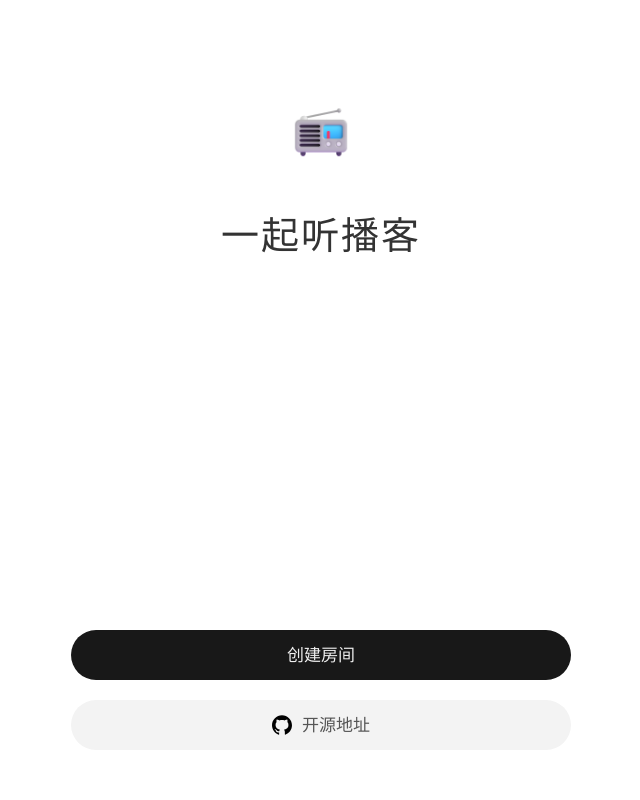
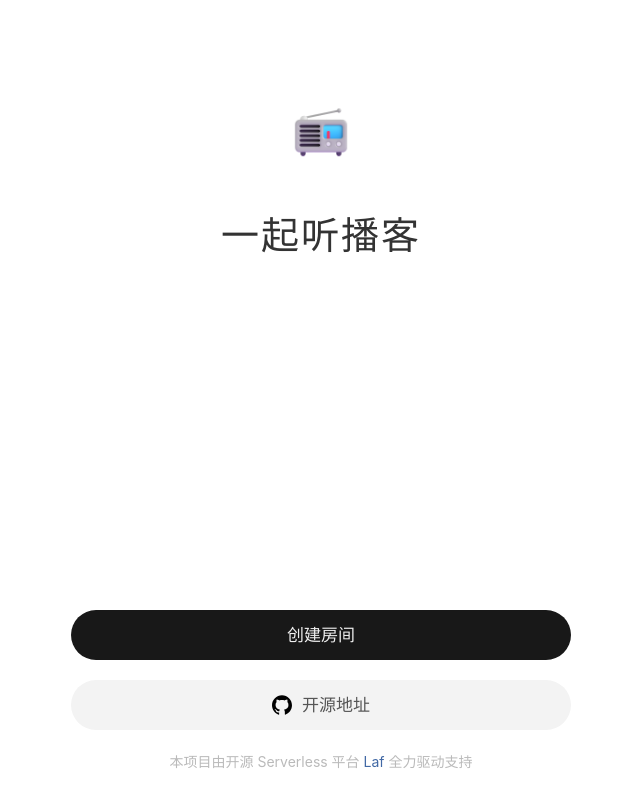
Before and after one commit to yenche123/podcast-together, a Vue app: page / in a window 1280 px wide. Shown: the whole page, without its empty margins (319-959 px from the left). Built offline with nearby package versions, Linux system fonts and the light colour scheme; no server answers.

Commit message:
thaks for laf

```diff
--- a/src/views/index-page/index-page.vue
+++ b/src/views/index-page/index-page.vue
@@ -41,6 +41,9 @@ const onTapCreateBtn = (e: Event) => {
         </div>
       </a>
 
+      <p class="page-btns-p">
+        本项目由开源 Serverless 平台 <a class="pbp-a" href="https://www.lafyun.com/" target="_blank">Laf</a> 全力驱动支持
+      </p>
     </div>
   </div>
 
@@ -48,6 +51,7 @@ const onTapCreateBtn = (e: Event) => {
 
 <style scoped lang="scss" >
 .page {
+  min-height: calc(100vh - 190px);
 
   .page-container {
 
@@ -73,6 +77,8 @@ const onTapCreateBtn = (e: Event) => {
 }
 
 .page-btns-container {
+  min-height: 170px;
+  padding-bottom: 20px;
 
   .page-btns {
 
@@ -91,6 +97,7 @@ const onTapCreateBtn = (e: Event) => {
       justify-content: center;
       align-items: center;
       cursor: pointer;
+      margin-bottom: 20px;
 
       .index-github {
         width: 20px;
@@ -102,6 +109,17 @@ const onTapCreateBtn = (e: Event) => {
     .index-other-btn:hover {
       background-color: var(--other-btn-hover);
     }
+
+    .page-btns-p {
+      font-size: 14px;
+      color: var(--note-color);
+      text-align: center;
+      margin-block-end: 0;
+
+      .pbp-a {
+        color: var(--tap-color);
+      }
+    }
   }
 }
 </style>
```
